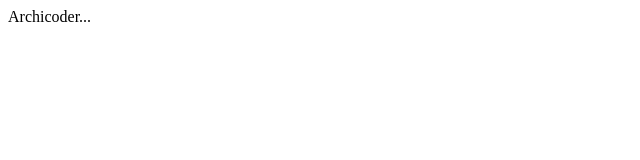
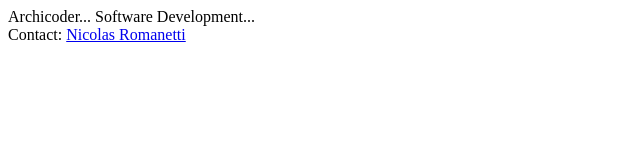
Before and after one commit to nromanetti/archicoder.github.io, a plain HTML site: page index.html in a window 1280 px wide. Shown: the whole page, without its empty margins (0-640 px from the left). Drawn offline with Linux system fonts and the light colour scheme.

Commit message:
Update index.html

```diff
--- a/index.html
+++ b/index.html
@@ -1,5 +1,6 @@
 <html>
 <body>
-Archicoder...
+Archicoder... Software Development... <br/>
+Contact: <a href="https://www.linkedin.com/in/nromanetti">Nicolas Romanetti</a>
 </body>
 </html>
```
